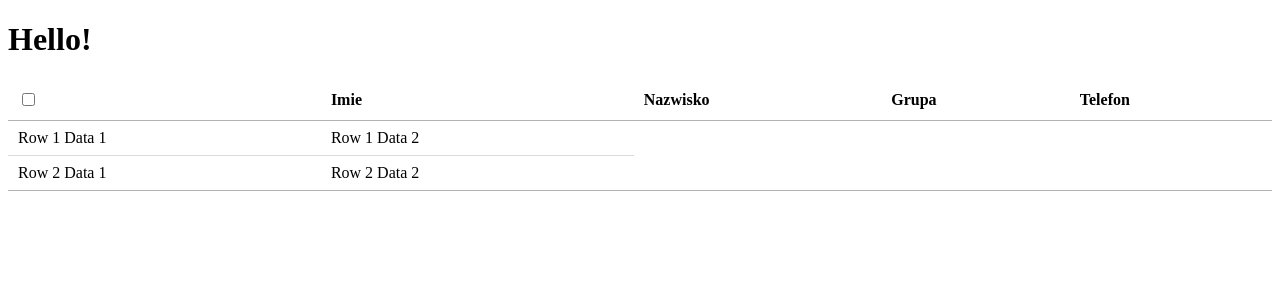
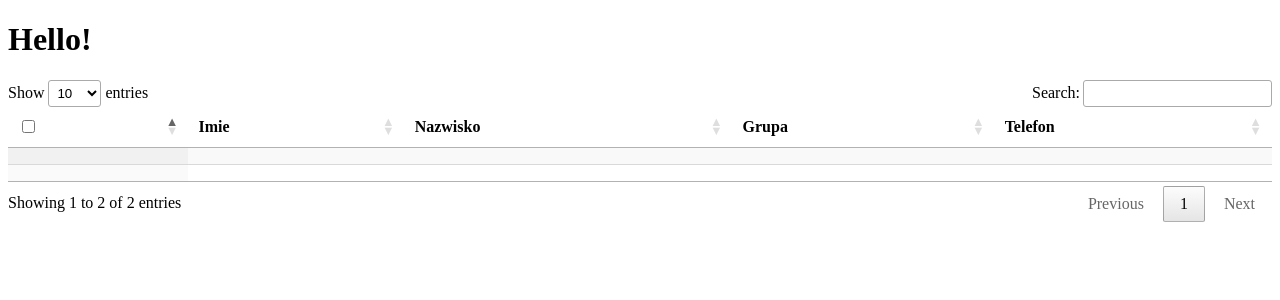
Before and after one commit to PowerAmbroz/Testowane, a PHP site: page / in a window 1280 px wide. Shown: the top 300 px of the page. Run offline with PHP 8.4, Linux system fonts and the light colour scheme; data that the repository does not hold is empty; some libraries are stand-ins or nearby versions.

Commit message:
add additional <tr> to match table structure

```diff
--- a/index.php
+++ b/index.php
@@ -18,12 +18,18 @@
        </thead>
        <tbody>
           <tr>
-            <td>Row 1 Data 1</td>
-            <td>Row 1 Data 2</td>
+            <td></td>
+            <td></td>
+            <td></td>
+            <td></td>
+            <td></td>
           </tr>
           <tr>
-            <td>Row 2 Data 1</td>
-            <td>Row 2 Data 2</td>
+            <td></td>
+            <td></td>
+            <td></td>
+            <td></td>
+            <td></td>
           </tr>
        </tbody>
     </table>
```
